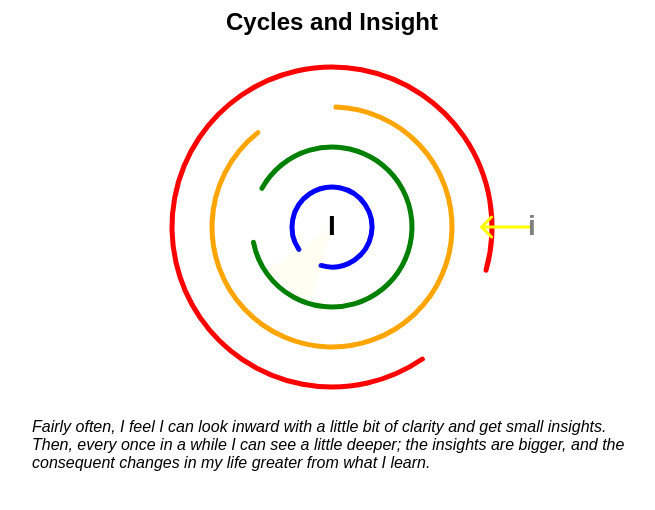
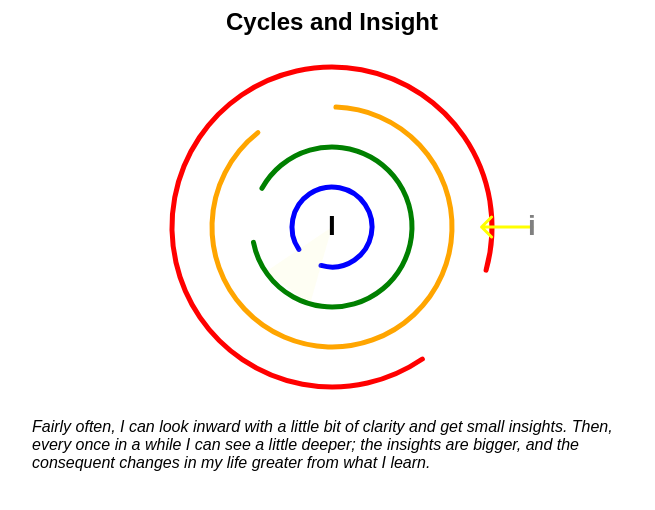
Before and after one commit to marklipson/pieces, a plain HTML site: page cycles/index.html in a window 1280 px wide. Shown: the whole page, without its empty margins (308-963 px from the left). Drawn offline with nearby package versions, Linux system fonts and the light colour scheme.

Commit message:
cycling insight illustration

```diff
--- a/cycles/index.html
+++ b/cycles/index.html
@@ -185,7 +185,7 @@
   </p>
   <p>
     <em>
-      Fairly often, I feel I can look inward with a little bit of clarity and get small insights.
+      Fairly often, I can look inward with a little bit of clarity and get small insights.
       Then, every once in a while I can see a little deeper; the insights are bigger, and the
       consequent changes in my life greater from what I learn.
     </em>
```
